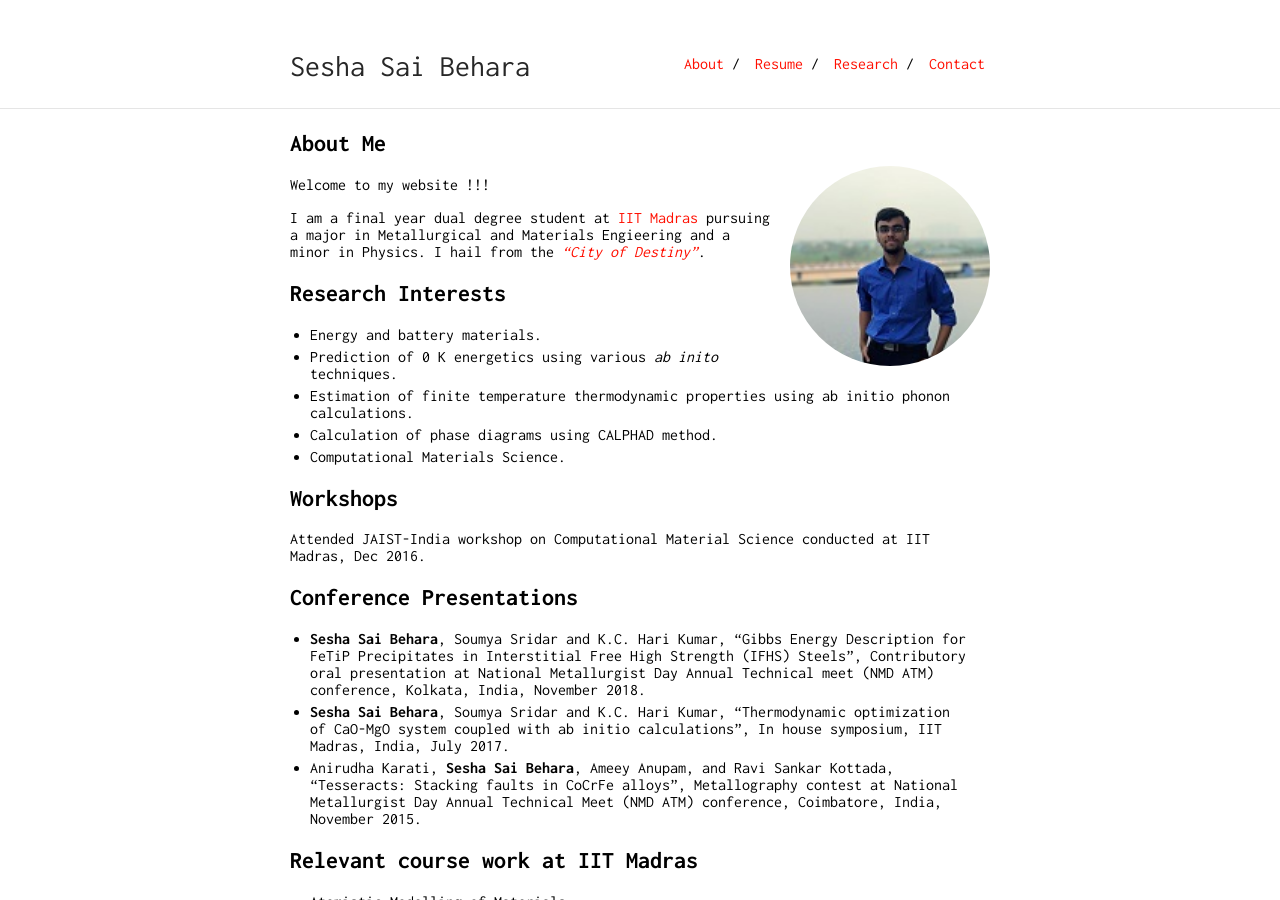
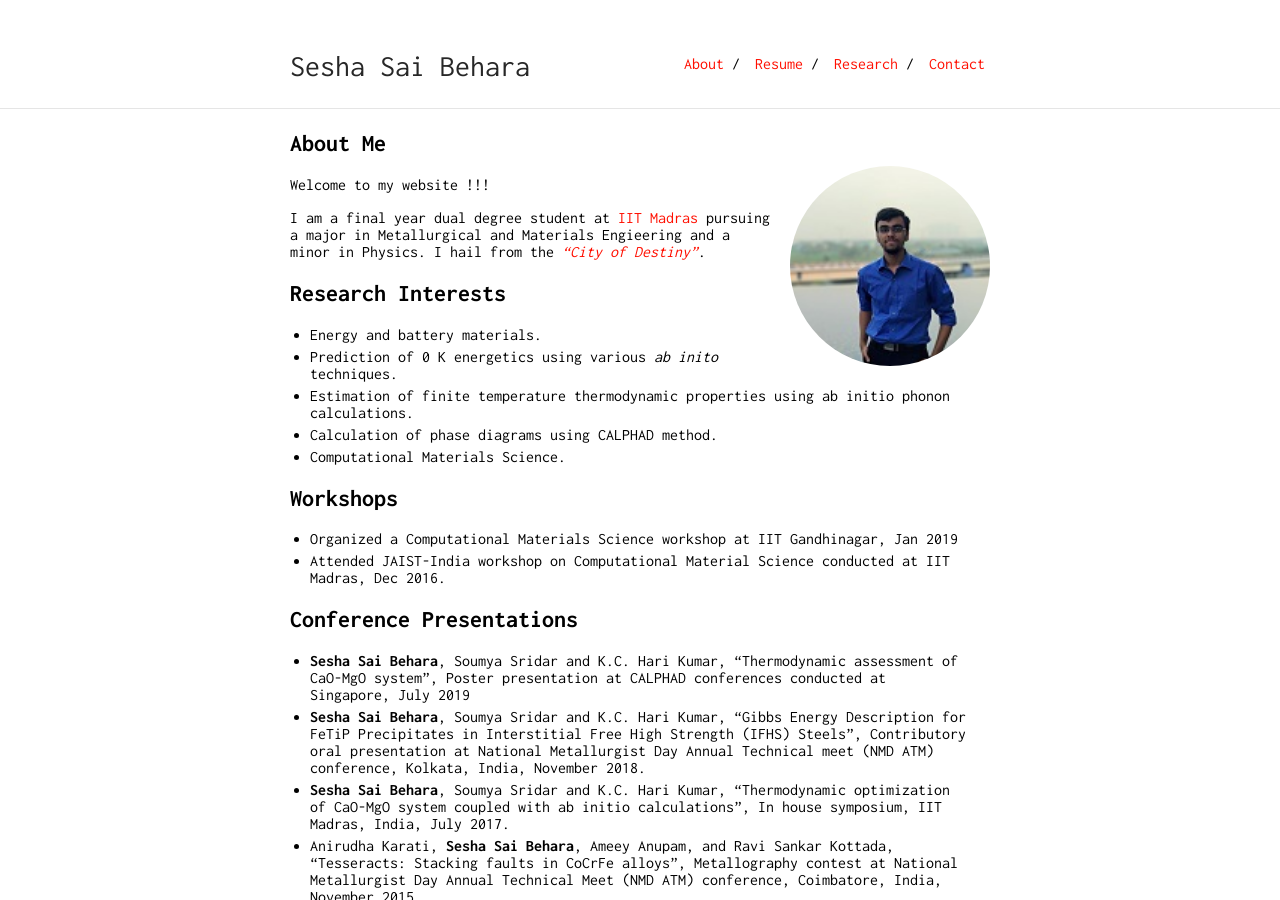
Before and after one commit to legolas96/legolas96.github.io, a Jekyll site: the page built from index.md, in a window 1280 px wide and 900 px high. Built offline with Jekyll 4.4.1, drawn with Linux system fonts in a browser that asks for light colours; our own code applies the rules of GitHub Pages for plain Markdown files.

Commit message:
Update index.md

```diff
--- a/index.md
+++ b/index.md
@@ -19,9 +19,11 @@ I am a final year dual degree student at [IIT Madras](https://www.iitm.ac.in/) p
 * Computational Materials Science.
 
 ## Workshops
-Attended JAIST-India workshop on Computational Material Science conducted at IIT Madras, Dec 2016.
+* Organized a Computational Materials Science workshop at IIT Gandhinagar, Jan 2019
+* Attended JAIST-India workshop on Computational Material Science conducted at IIT Madras, Dec 2016.
 
 ## Conference Presentations
+* **Sesha Sai Behara**, Soumya Sridar and K.C. Hari Kumar, "Thermodynamic assessment of CaO-MgO system", Poster presentation at CALPHAD conferences conducted at Singapore, July 2019
 * **Sesha Sai Behara**, Soumya Sridar and K.C. Hari Kumar, “Gibbs Energy Description for FeTiP Precipitates in Interstitial Free High Strength (IFHS) Steels”, Contributory oral presentation at National Metallurgist Day Annual Technical meet (NMD ATM) conference, Kolkata, India, November 2018.
 * **Sesha Sai Behara**, Soumya Sridar and K.C. Hari Kumar, “Thermodynamic optimization of CaO-MgO system coupled with ab initio calculations”, In house symposium, IIT Madras, India, July 2017.
 * Anirudha Karati, **Sesha Sai Behara**, Ameey Anupam, and Ravi Sankar Kottada, “Tesseracts: Stacking faults in CoCrFe alloys”, Metallography contest at National Metallurgist Day Annual Technical Meet (NMD ATM) conference, Coimbatore, India, November 2015.
```
